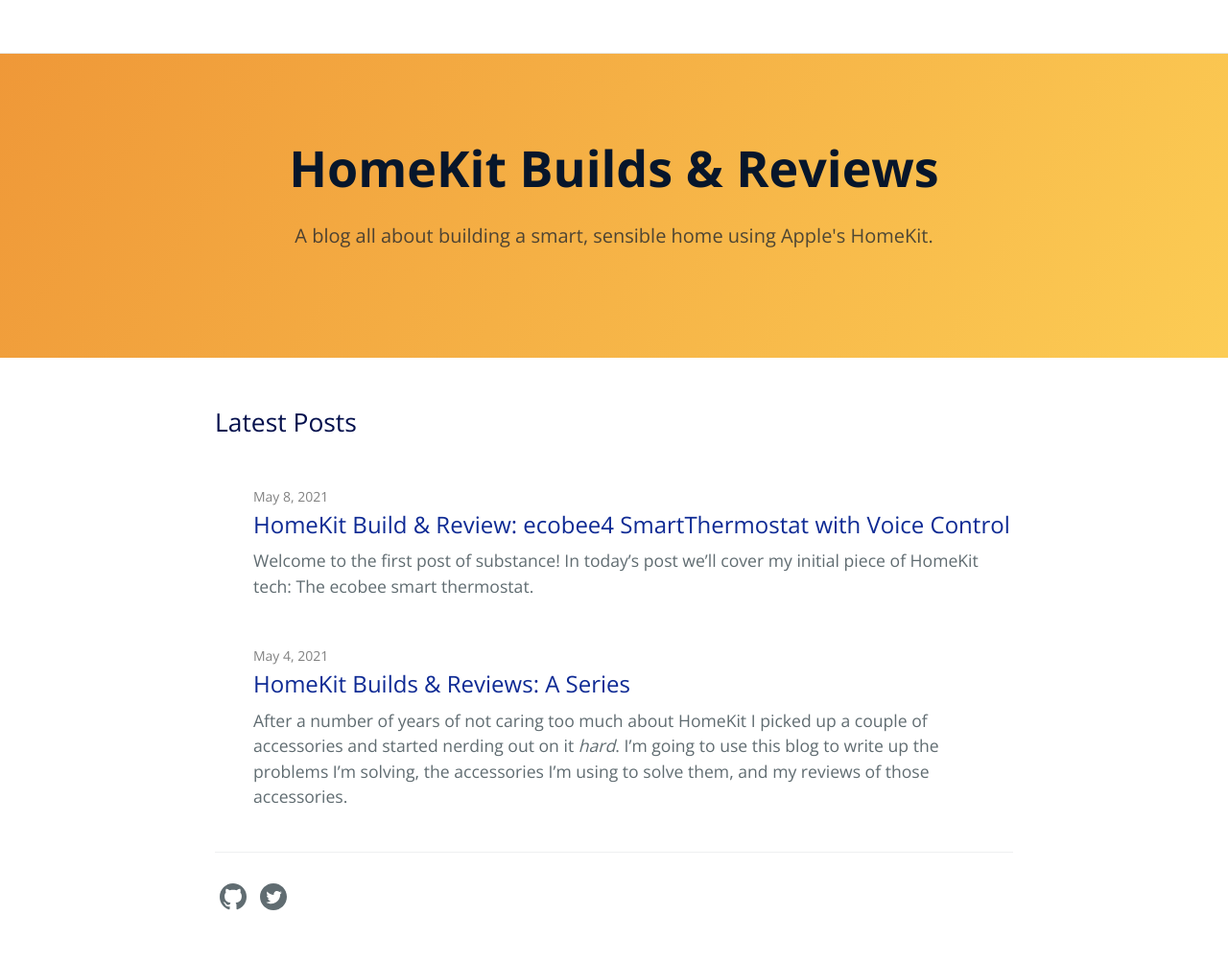
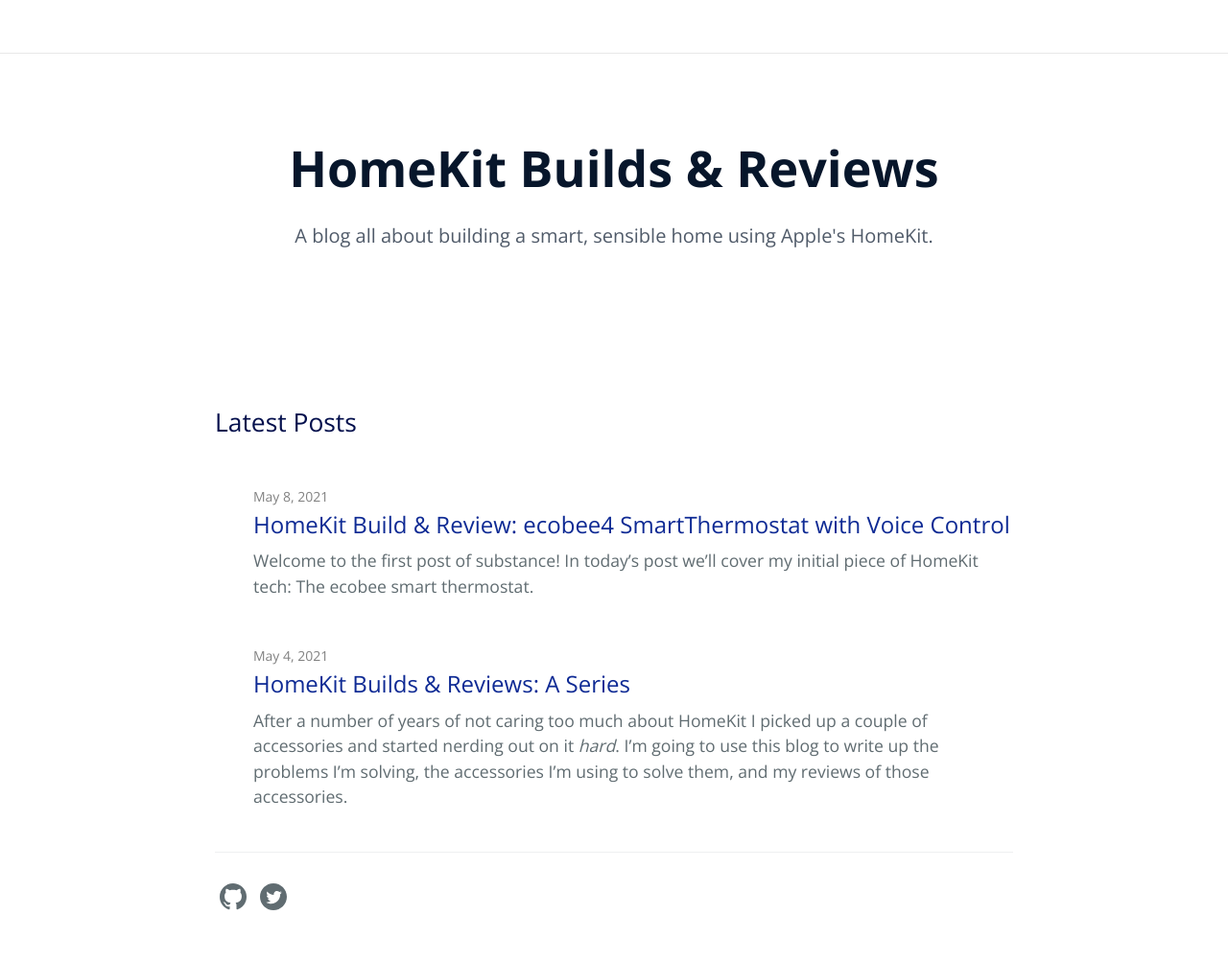
Before and after one commit to MrRooni/homekitbuilds, a Jekyll site: the page built from index.md, in a window 1280 px wide. Shown: the whole page at 96% size. Built offline with Jekyll 4.4.1, drawn with Linux system fonts in a browser that asks for light colours.

Commit message:
More header hacking

```diff
--- a/_sass/jekyll-theme-cayman-blog.scss
+++ b/_sass/jekyll-theme-cayman-blog.scss
@@ -109,9 +109,9 @@
 .page-header {
   color: $header-heading-color;
   text-align: center;
-  background-color: $header-bg-color;
+  // background-color: $header-bg-color;
   background-image: "/assets/images/Header.png";
-  background-image: linear-gradient(120deg, $header-bg-color-secondary, $header-bg-color);
+  // background-image: linear-gradient(120deg, $header-bg-color-secondary, $header-bg-color);
 
   @include large {
     padding: 5rem 6rem;
```
